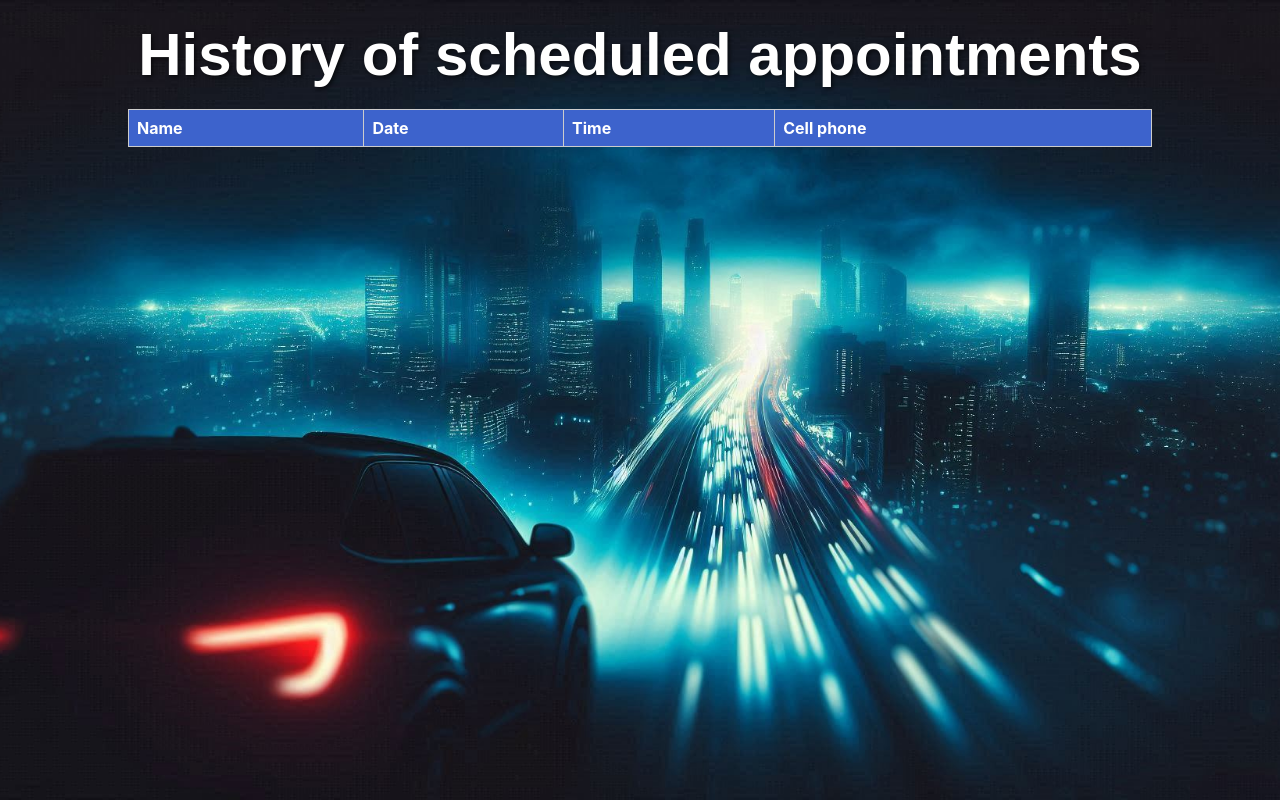
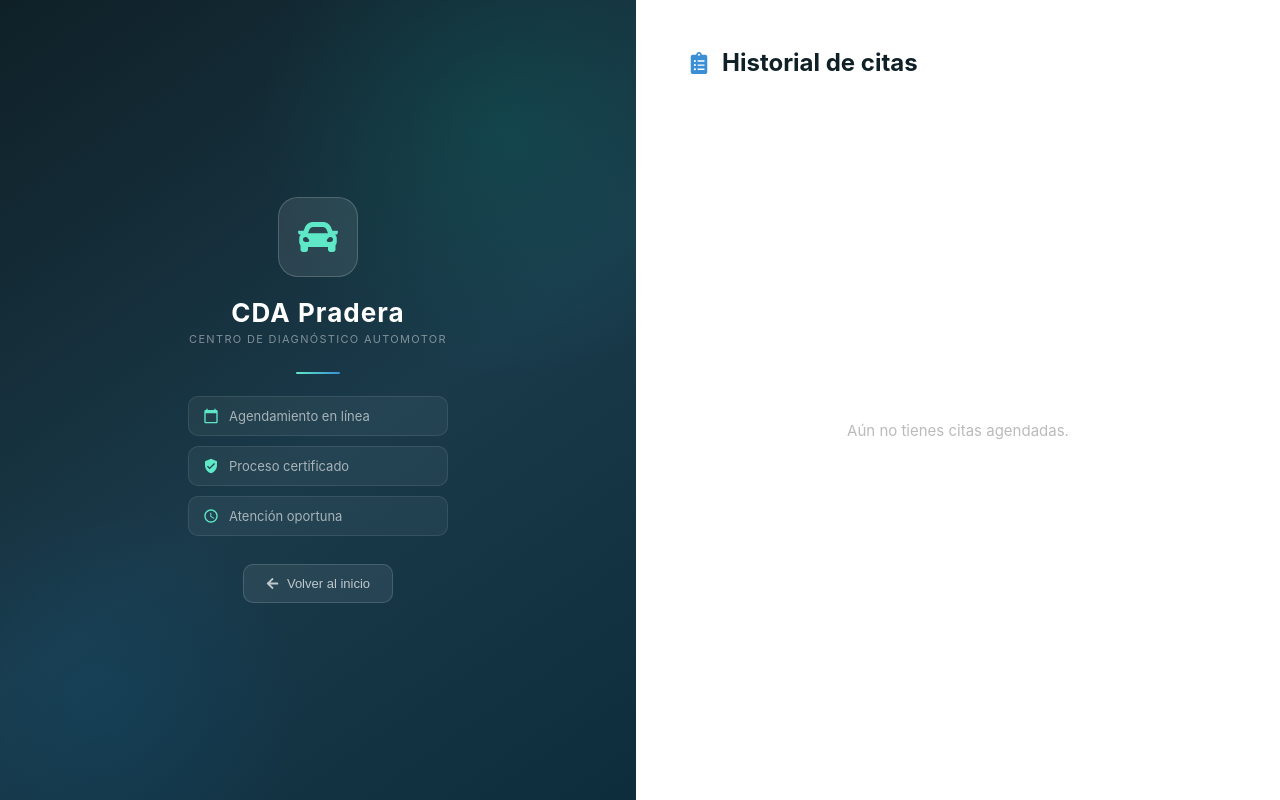
Before and after one commit to andresmdevco/cda-appointment-system-frontend, a React (Create React App) app: page /history in a window 1280 px wide. Built offline with nearby package versions, Linux system fonts and the light colour scheme.

Commit message:
refactor: history view to two-column split layout

```diff
--- a/src/Components/History/History.css
+++ b/src/Components/History/History.css
@@ -1,40 +1,224 @@
-.history-wrapper {
-    display: flex;
-    flex-direction: column;
-    align-items: center;
-    justify-content: flex-start; /* Cambia aquí para alinear el contenido desde arriba */
-    height: 100vh;
-    background-size: cover;
-    color: #f5f5f5;
-    text-align: center;
-    padding-top: 20px; /* Añade un poco de espacio en la parte superior si es necesario */
+/* ─── Reset ──────────────────────────────────────── */
+*, *::before, *::after { box-sizing: border-box; margin: 0; padding: 0; }
+html, body, #root { width: 100%; height: 100%; }
+body { font-family: 'Inter', system-ui, sans-serif; }
+
+/* ─── Layout principal ───────────────────────────── */
+.history-page {
+  display: flex;
+  width: 100vw;
+  height: 100vh;
+  overflow: hidden;
 }
 
-.history-wrapper h1 {
-    font-family: 'Oswald', sans-serif;
-    font-size: 60px;
-    color: #fff;
-    margin-bottom: 20px;
-    text-shadow: 2px 2px 4px rgba(0, 0, 0, 0.6); /* Sombra difuminada negra alrededor del texto */
+/* ════════════════════════════════════════════════════
+   PANEL IZQUIERDO
+════════════════════════════════════════════════════ */
+.history-left {
+  flex: 1;
+  background: linear-gradient(145deg, #0f2027 0%, #1a3a4a 55%, #0d2d3d 100%);
+  display: flex;
+  flex-direction: column;
+  align-items: center;
+  justify-content: center;
+  padding: 52px 48px;
+  position: relative;
+  overflow: hidden;
 }
 
-table {
-    width: 80%;
-    border-collapse: collapse;
-    background-color: rgba(0, 0, 0, 0.8); /* Fondo oscuro con algo de transparencia */
+.history-left::before {
+  content: '';
+  position: absolute;
+  width: 500px; height: 500px;
+  background: radial-gradient(circle, rgba(0,180,150,0.14) 0%, transparent 70%);
+  top: -120px; right: -120px;
+}
+.history-left::after {
+  content: '';
+  position: absolute;
+  width: 400px; height: 400px;
+  background: radial-gradient(circle, rgba(0,120,200,0.11) 0%, transparent 70%);
+  bottom: -100px; left: -100px;
 }
 
-th, td {
-    border: 1px solid #ccc;
-    padding: 8px;
-    text-align: left;
+.history-logo-box {
+  width: 80px; height: 80px;
+  background: rgba(255,255,255,0.09);
+  border: 1.5px solid rgba(255,255,255,0.18);
+  border-radius: 20px;
+  display: flex; align-items: center; justify-content: center;
+  color: #5ee8c8;
+  margin-bottom: 20px;
+  position: relative; z-index: 1;
 }
 
-th {
-    background-color: #3d63cc; /* Azul para encabezados */
-    color: white;
+.history-brand {
+  text-align: center;
+  position: relative; z-index: 1;
+  margin-bottom: 4px;
 }
 
-td {
-    background-color: rgba(255, 255, 255, 0); /* Celdas transparentes */
+.history-brand h2 {
+  font-size: 26px;
+  font-weight: 700;
+  color: #fff;
+  letter-spacing: 0.04em;
+  margin-bottom: 4px;
 }
+
+.history-brand p {
+  font-size: 11px;
+  color: rgba(255,255,255,0.45);
+  letter-spacing: 0.12em;
+  text-transform: uppercase;
+}
+
+.history-divider {
+  width: 44px; height: 2px;
+  background: linear-gradient(90deg, #5ee8c8, #3b8fd4);
+  border-radius: 2px;
+  margin: 22px 0;
+  position: relative; z-index: 1;
+}
+
+.history-features {
+  list-style: none;
+  display: flex;
+  flex-direction: column;
+  gap: 10px;
+  width: 100%;
+  max-width: 260px;
+  position: relative; z-index: 1;
+  margin-bottom: 28px;
+}
+
+.history-features li {
+  display: flex;
+  align-items: center;
+  gap: 10px;
+  background: rgba(255,255,255,0.05);
+  border: 0.5px solid rgba(255,255,255,0.09);
+  border-radius: 10px;
+  padding: 11px 14px;
+}
+
+.history-features li svg {
+  color: #5ee8c8;
+  font-size: 16px;
+  flex-shrink: 0;
+}
+
+.history-features li span {
+  font-size: 13px;
+  color: rgba(255,255,255,0.6);
+}
+
+.history-back-btn {
+  display: flex;
+  align-items: center;
+  gap: 8px;
+  padding: 11px 22px;
+  background: rgba(255,255,255,0.07);
+  border: 1px solid rgba(255,255,255,0.15);
+  border-radius: 10px;
+  color: rgba(255,255,255,0.7);
+  font-size: 13px;
+  font-weight: 500;
+  cursor: pointer;
+  transition: background 0.15s, color 0.15s;
+  position: relative; z-index: 1;
+}
+
+.history-back-btn:hover {
+  background: rgba(255,255,255,0.13);
+  color: #fff;
+}
+
+/* ════════════════════════════════════════════════════
+   PANEL DERECHO
+════════════════════════════════════════════════════ */
+.history-right {
+  flex: 1;
+  background: #ffffff;
+  display: flex;
+  flex-direction: column;
+  padding: 48px 52px;
+  overflow-y: auto;
+}
+
+.history-header {
+  display: flex;
+  align-items: center;
+  gap: 12px;
+  margin-bottom: 32px;
+  color: #0f2027;
+}
+
+.history-header svg {
+  color: #3b8fd4;
+}
+
+.history-header h1 {
+  font-size: 24px;
+  font-weight: 700;
+  color: #0f2027;
+}
+
+/* Tabla */
+.history-table-wrap {
+  overflow-x: auto;
+  border-radius: 12px;
+  border: 1px solid #e5e7eb;
+  box-shadow: 0 2px 10px rgba(0,0,0,0.04);
+}
+
+.history-table {
+  width: 100%;
+  border-collapse: collapse;
+  font-size: 14px;
+}
+
+.history-table thead tr {
+  background: #0f2027;
+}
+
+.history-table th {
+  padding: 14px 18px;
+  text-align: left;
+  font-size: 12px;
+  font-weight: 600;
+  color: rgba(255,255,255,0.8);
+  letter-spacing: 0.07em;
+  text-transform: uppercase;
+}
+
+.history-table td {
+  padding: 14px 18px;
+  color: #333;
+  border-bottom: 1px solid #f0f0f0;
+}
+
+.history-table tbody tr:last-child td {
+  border-bottom: none;
+}
+
+.history-table tbody tr:hover td {
+  background: #f8fafc;
+}
+
+/* Estado vacío */
+.history-empty {
+  display: flex;
+  align-items: center;
+  justify-content: center;
+  flex: 1;
+  color: #bbb;
+  font-size: 15px;
+}
+
+/* ─── Responsivo ──────────────────────────────────── */
+@media (max-width: 768px) {
+  .history-page { flex-direction: column; height: auto; min-height: 100vh; }
+  .history-left { flex: none; padding: 40px 28px; }
+  .history-right { padding: 32px 24px; }
+}
--- a/src/Components/History/History.jsx
+++ b/src/Components/History/History.jsx
@@ -1,50 +1,89 @@
 import React, { useEffect, useState } from 'react';
 import axios from 'axios';
+import { FaCar, FaArrowLeft, FaClipboardList } from 'react-icons/fa';
+import { MdCalendarToday, MdVerifiedUser, MdAccessTime } from 'react-icons/md';
 import './History.css';
 
 const History = () => {
   const [appointments, setAppointments] = useState([]);
 
   useEffect(() => {
-        const fetchAppointments = async () => {
     const user_id = localStorage.getItem('user_id');
     if (user_id) {
-                try {
-                    const response = await axios.get(`http://localhost:5000/api/appointments/history/${user_id}`);
-                    setAppointments(response.data);
-                } catch (error) {
-                    console.error('Error fetching appointments:', error);
+      axios
+        .get(`http://localhost:5000/api/appointments/history/${user_id}`)
+        .then((res) => setAppointments(res.data))
+        .catch((err) => console.error('Error fetching appointments:', err));
     }
-            }
-        };
-
-        fetchAppointments();
   }, []);
 
   return (
-        <div className="history-wrapper">
-            <h1>History of scheduled appointments</h1>
-            <table>
+    <div className="history-page">
+      {/* ── Panel izquierdo ── */}
+      <div className="history-left">
+        <div className="history-logo-box">
+          <FaCar size={40} />
+        </div>
+
+        <div className="history-brand">
+          <h2>CDA Pradera</h2>
+          <p>Centro de Diagnóstico Automotor</p>
+        </div>
+
+        <div className="history-divider" />
+
+        <ul className="history-features">
+          <li><MdCalendarToday /><span>Agendamiento en línea</span></li>
+          <li><MdVerifiedUser /><span>Proceso certificado</span></li>
+          <li><MdAccessTime /><span>Atención oportuna</span></li>
+        </ul>
+
+        <button
+          className="history-back-btn"
+          onClick={() => (window.location.href = '/home')}
+        >
+          <FaArrowLeft />
+          Volver al inicio
+        </button>
+      </div>
+
+      {/* ── Panel derecho ── */}
+      <div className="history-right">
+        <div className="history-header">
+          <FaClipboardList size={22} />
+          <h1>Historial de citas</h1>
+        </div>
+
+        {appointments.length === 0 ? (
+          <div className="history-empty">
+            <p>Aún no tienes citas agendadas.</p>
+          </div>
+        ) : (
+          <div className="history-table-wrap">
+            <table className="history-table">
               <thead>
                 <tr>
-                        <th>Name</th>
-                        <th>Date</th>
-                        <th>Time</th>
-                        <th>Cell phone</th>
+                  <th>Nombre</th>
+                  <th>Fecha</th>
+                  <th>Hora</th>
+                  <th>Teléfono</th>
                 </tr>
               </thead>
               <tbody>
-                    {appointments.map((appointment) => (
-                        <tr key={appointment.id}>
-                            <td>{appointment.name}</td>
-                            <td>{appointment.date_appointment}</td>
-                            <td>{appointment.time_appointment}</td>
-                            <td>{appointment.cel_notification}</td>
+                {appointments.map((a) => (
+                  <tr key={a.id}>
+                    <td>{a.name}</td>
+                    <td>{a.date_appointment}</td>
+                    <td>{a.time_appointment}</td>
+                    <td>{a.cel_notification}</td>
                   </tr>
                 ))}
               </tbody>
             </table>
           </div>
+        )}
+      </div>
+    </div>
   );
 };
 
```
Lines whose indentation alone changed are shown as unchanged.
